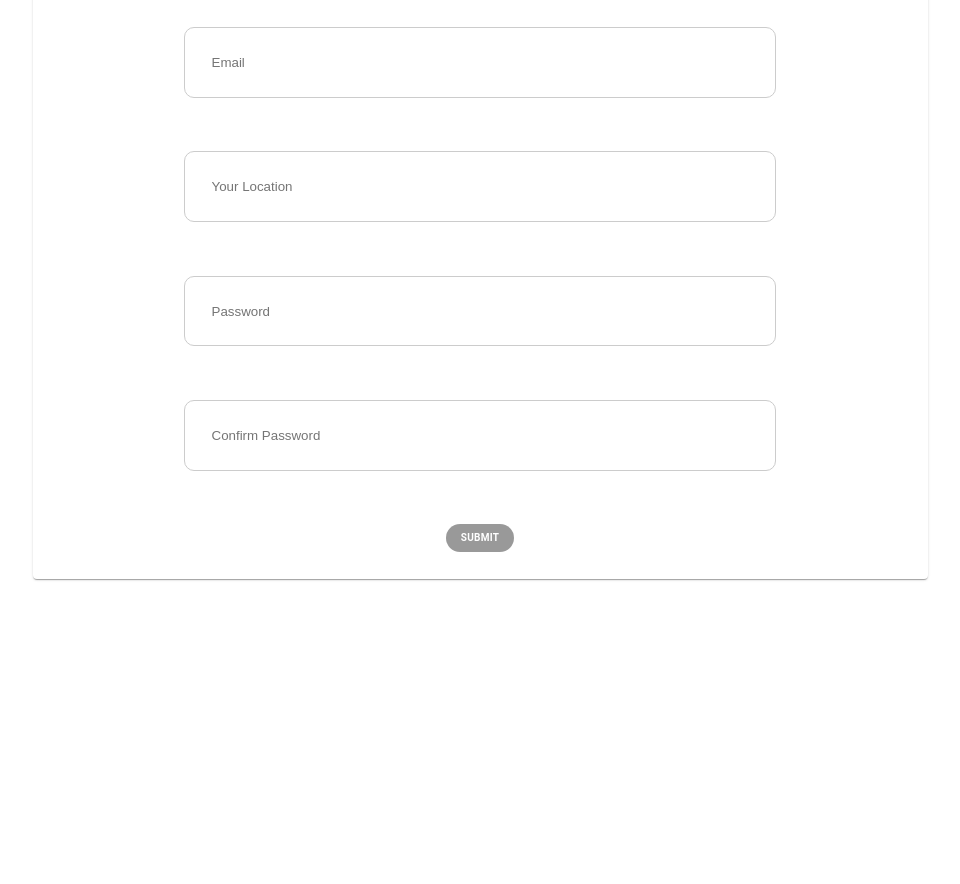
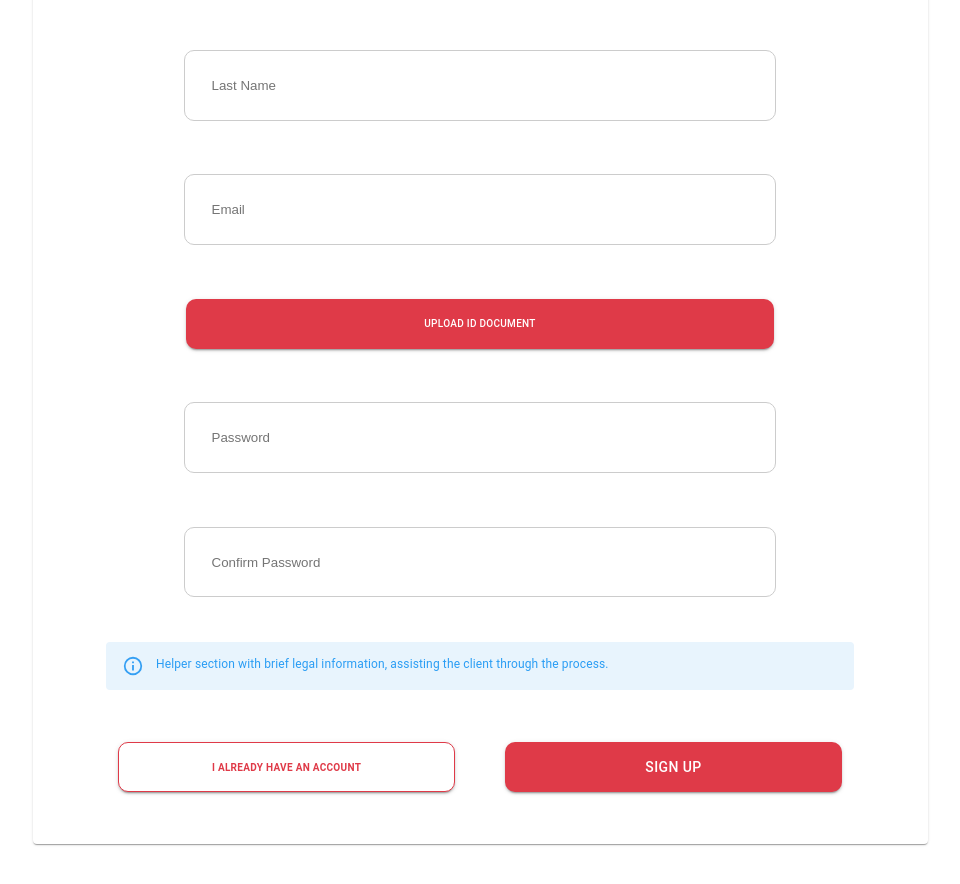
Before and after one commit to BCIT-SSD-2020-21/industry-project-checkmarks, a React (Create React App) app: page /Register in a window 1280 px wide. Shown: the part 880-1764 px from the top of the page, without its empty margins (160-1120 px from the left). Before the commit the page ends 1523 px from the top, so only its background shows below. Built offline with nearby package versions, Linux system fonts and the light colour scheme.

Commit message:
edit context of the form

```diff
--- a/package.json
+++ b/package.json
@@ -5,6 +5,7 @@
   "dependencies": {
     "@material-ui/core": "^4.11.3",
     "@material-ui/icons": "^4.11.2",
+    "@material-ui/lab": "^4.0.0-alpha.57",
     "@testing-library/jest-dom": "^5.11.10",
     "@testing-library/react": "^11.2.6",
     "@testing-library/user-event": "^12.8.3",
--- a/src/components/RegisterPage/IndividualForm.js
+++ b/src/components/RegisterPage/IndividualForm.js
@@ -1,27 +1,15 @@
 import React from 'react';
 import { makeStyles } from '@material-ui/core/styles';
-import { Button, FormControl, Input } from '@material-ui/core';
+import { Button, FormControl } from '@material-ui/core';
+import Alert from '@material-ui/lab/Alert';
 
-export default function IndividualForm({
-  user,
-  setUser,
-  handleErrors,
-  setErrorMsgs,
-}) {
+export default function IndividualForm({ user, setUser }) {
   const classes = useStyles();
 
-  //handle register
+  //handle register as individual
   const handleRegister = async (event) => {
     event.preventDefault();
-    // Check user input errors before access the database
-    const errors = handleErrors();
-    if (errors.length > 0) {
-      setErrorMsgs(errors);
-      setTimeout(() => setErrorMsgs([]), 5000);
-      return;
-    } else {
-      setErrorMsgs([]);
-    }
+    alert('Successfully register');
   };
 
   return (
@@ -29,7 +17,22 @@ export default function IndividualForm({
       <FormControl fullWidth={true}>
         <input
           className={classes.input}
-          placeholder="Name"
+          placeholder="First Name"
+          type="text"
+          value={user.name}
+          autoComplete="on"
+          onChange={(e) =>
+            setUser({
+              ...user,
+              name: e.target.value,
+            })
+          }
+        />
+      </FormControl>
+      <FormControl fullWidth={true}>
+        <input
+          className={classes.input}
+          placeholder="Last Name"
           type="text"
           value={user.name}
           autoComplete="on"
@@ -55,21 +58,15 @@ export default function IndividualForm({
             })
           }
         />
-      </FormControl>
-      <FormControl fullWidth={true}>
-        <input
-          className={classes.input}
-          placeholder="Your Location"
-          type="text"
-          value={user.address}
-          autoComplete="on"
-          onChange={(e) =>
-            setUser({
-              ...user,
-              address: e.target.value,
-            })
-          }
-        />
+        <div className={classes.uploadButtonContainer}>
+          <Button
+            type="submit"
+            variant="contained"
+            className={classes.uploadButton}
+          >
+            Upload ID Document
+          </Button>
+        </div>
       </FormControl>
       <FormControl fullWidth={true}>
         <input
@@ -101,13 +98,24 @@ export default function IndividualForm({
           }
         />
       </FormControl>
-      <div className={classes.button}>
+      <Alert severity="info" className={classes.alert}>
+        Helper section with brief legal information, assisting the client
+        through the process.
+      </Alert>
+      <div className={classes.submitButtonContainer}>
         <Button
           type="submit"
-          variant="outlined"
+          variant="contained"
+          className={classes.haveAccountButton}
+        >
+          I already have an account
+        </Button>
+        <Button
+          type="submit"
+          variant="contained"
           className={classes.submitButton}
         >
-          Submit
+          Sign Up
         </Button>
       </div>
     </form>
@@ -126,18 +134,50 @@ const useStyles = makeStyles((theme) => ({
     },
     border: '1px solid #ccc',
   },
-  button: {
+  uploadButtonContainer: {
+    display: 'flex',
+    alignItems: 'center',
+    justifyContent: 'center',
+    margin: '3%',
+  },
+  uploadButton: {
+    backgroundColor: '#df3a48',
+    color: '#FFF',
+    width: '70%',
+    height: '50px',
+    borderRadius: '10px',
+    fontSize: '10px',
+  },
+  submitButtonContainer: {
     display: 'flex',
     alignItems: 'center',
     justifyContent: 'center',
     margin: '3%',
   },
   submitButton: {
+    backgroundColor: '#df3a48',
     color: '#FFF',
+    width: '20%',
+    width: '40%',
+    height: '50px',
+    margin: '3%',
+    borderRadius: '10px',
+  },
+  haveAccountButton: {
+    color: '#df3a48',
+    backgroundColor: '#FFF',
     fontWeight: 'bold',
-    borderRadius: '20px',
+    width: '40%',
+    height: '50px',
     fontSize: '10px',
-    border: 'none',
-    backgroundColor: 'rgba(0,0,0,0.4)',
+    margin: '3%',
+    borderRadius: '10px',
+    border: '1px solid #df3a48',
+  },
+  alert: {
+    width: '80%',
+    margin: '2% auto',
+    color: '#2a9df4',
+    fontSize: '12px',
   },
 }));
--- a/src/components/RegisterPage/OrganizationForm.js
+++ b/src/components/RegisterPage/OrganizationForm.js
@@ -1,27 +1,15 @@
 import React from 'react';
 import { makeStyles } from '@material-ui/core/styles';
-import { Button, FormControl, Input } from '@material-ui/core';
+import { Button, FormControl } from '@material-ui/core';
+import Alert from '@material-ui/lab/Alert';
 
-export default function OrganizationForm({
-  user,
-  setUser,
-  handleErrors,
-  setErrorMsgs,
-}) {
+export default function IndividualForm({ user, setUser }) {
   const classes = useStyles();
 
-  //handle register
+  //handle register as organzational
   const handleRegister = async (event) => {
     event.preventDefault();
-    // Check user input errors before access the database
-    const errors = handleErrors();
-    if (errors.length > 0) {
-      setErrorMsgs(errors);
-      setTimeout(() => setErrorMsgs([]), 5000);
-      return;
-    } else {
-      setErrorMsgs([]);
-    }
+    alert('Successfully register');
   };
 
   return (
@@ -29,7 +17,37 @@ export default function OrganizationForm({
       <FormControl fullWidth={true}>
         <input
           className={classes.input}
-          placeholder="Name"
+          placeholder="First Name"
+          type="text"
+          value={user.name}
+          autoComplete="on"
+          onChange={(e) =>
+            setUser({
+              ...user,
+              name: e.target.value,
+            })
+          }
+        />
+      </FormControl>
+      <FormControl fullWidth={true}>
+        <input
+          className={classes.input}
+          placeholder="Last Name"
+          type="text"
+          value={user.name}
+          autoComplete="on"
+          onChange={(e) =>
+            setUser({
+              ...user,
+              name: e.target.value,
+            })
+          }
+        />
+      </FormControl>
+      <FormControl fullWidth={true}>
+        <input
+          className={classes.input}
+          placeholder="Organization Name"
           type="text"
           value={user.name}
           autoComplete="on"
@@ -55,21 +73,15 @@ export default function OrganizationForm({
             })
           }
         />
-      </FormControl>
-      <FormControl fullWidth={true}>
-        <input
-          className={classes.input}
-          placeholder="Your Location"
-          type="text"
-          value={user.address}
-          autoComplete="on"
-          onChange={(e) =>
-            setUser({
-              ...user,
-              address: e.target.value,
-            })
-          }
-        />
+        <div className={classes.uploadButtonContainer}>
+          <Button
+            type="submit"
+            variant="contained"
+            className={classes.uploadButton}
+          >
+            Upload ID Document
+          </Button>
+        </div>
       </FormControl>
       <FormControl fullWidth={true}>
         <input
@@ -101,13 +113,24 @@ export default function OrganizationForm({
           }
         />
       </FormControl>
-      <div className={classes.button}>
+      <Alert severity="info" className={classes.alert}>
+        Helper section with brief legal information, assisting the client
+        through the process.
+      </Alert>
+      <div className={classes.submitButtonContainer}>
         <Button
           type="submit"
-          variant="outlined"
+          variant="contained"
+          className={classes.haveAccountButton}
+        >
+          I already have an account
+        </Button>
+        <Button
+          type="submit"
+          variant="contained"
           className={classes.submitButton}
         >
-          Submit
+          Sign Up
         </Button>
       </div>
     </form>
@@ -126,18 +149,50 @@ const useStyles = makeStyles((theme) => ({
     },
     border: '1px solid #ccc',
   },
-  button: {
+  uploadButtonContainer: {
+    display: 'flex',
+    alignItems: 'center',
+    justifyContent: 'center',
+    margin: '3%',
+  },
+  uploadButton: {
+    backgroundColor: '#df3a48',
+    color: '#FFF',
+    width: '70%',
+    height: '50px',
+    borderRadius: '10px',
+    fontSize: '10px',
+  },
+  submitButtonContainer: {
     display: 'flex',
     alignItems: 'center',
     justifyContent: 'center',
     margin: '3%',
   },
   submitButton: {
+    backgroundColor: '#df3a48',
     color: '#FFF',
+    width: '20%',
+    width: '40%',
+    height: '50px',
+    margin: '3%',
+    borderRadius: '10px',
+  },
+  haveAccountButton: {
+    color: '#df3a48',
+    backgroundColor: '#FFF',
     fontWeight: 'bold',
-    borderRadius: '20px',
+    width: '40%',
+    height: '50px',
     fontSize: '10px',
-    border: 'none',
-    backgroundColor: 'rgba(0,0,0,0.4)',
+    margin: '3%',
+    borderRadius: '10px',
+    border: '1px solid #df3a48',
+  },
+  alert: {
+    width: '80%',
+    margin: '2% auto',
+    color: '#2a9df4',
+    fontSize: '12px',
   },
 }));
--- a/src/layouts/Register.js
+++ b/src/layouts/Register.js
@@ -8,11 +8,11 @@ import OrganizationForm from '../components/RegisterPage/OrganizationForm';
 
 export default function Register() {
   const classes = useStyles();
-  const [errorMsgs, setErrorMsgs] = useState([]);
   const [user, setUser] = useState({
-    name: '',
+    firstName: '',
+    lastName: '',
+    organizationName: '',
     email: '',
-    address: '',
     password: '',
     confirmPassword: '',
   });
@@ -21,45 +21,6 @@ export default function Register() {
   const [tabValue, setTabValue] = useState(0);
   const handleTabChange = (_, newValue) => {
     setTabValue(newValue);
-  };
-
-  // Handle errors function
-  const handleErrors = () => {
-    let tempArr = [];
-
-    //Password length validation;
-    if (user.password.length < 8) {
-      tempArr.push('Password needs to be a minimum of 8 characters');
-    }
-
-    // Uppercase validation
-    let upperCase = new RegExp(/^(?=.*[A-Z])/);
-    if (!upperCase.test(user.password)) {
-      tempArr.push('Password needs an UPPERCASE letter');
-    }
-
-    //Lowercase validation
-    let lowerCase = new RegExp(/^(?=.*[a-z])/);
-    if (!lowerCase.test(user.password)) {
-      tempArr.push('Password needs an lowercase letter');
-    }
-    //Number validation
-    let digits = new RegExp(/^(?=.*[0-9])/);
-    if (!digits.test(user.password)) {
-      tempArr.push('Password needs to include a number');
-    }
-    //Special character validaton
-    let special = new RegExp(/^(?=.*?[#?!@$%^&*-])/);
-    if (!special.test(user.password)) {
-      tempArr.push('Password needs to include a special character');
-    }
-
-    //Password match validation
-    if (user.password !== user.confirmPassword) {
-      tempArr.push('Password & Confirm Password does not match');
-    }
-
-    return tempArr;
   };
 
   return (
@@ -71,7 +32,7 @@ export default function Register() {
         <img src={logo} alt="Logo" />
       </div>
       <Typography className={classes.title}>Sign up</Typography>
-      <Card>
+      <Card className={classes.card}>
         <Typography className={classes.question}>
           Are you registering as an individual or representing an organization?
         </Typography>
@@ -92,22 +53,11 @@ export default function Register() {
           </Tabs>
 
           {tabValue === 0 ? (
-            /////////////////////////////// Login /////////////////////////////////////////////
-            <IndividualForm
-              user={user}
-              setUser={setUser}
-              handleErrors={handleErrors}
-              setErrorMsgs={setErrorMsgs}
-            />
+            /////////////////////////////// Register for individual /////////////////////////////////////////////
+            <IndividualForm user={user} setUser={setUser} />
           ) : (
-            /////////////////////////////// Register ////////////////////////////////////////////
-            <OrganizationForm
-              user={user}
-              setUser={setUser}
-              handleErrors={handleErrors}
-              errorMsgs={errorMsgs}
-              setErrorMsgs={setErrorMsgs}
-            />
+            /////////////////////////////// Register for organization ////////////////////////////////////////////
+            <OrganizationForm user={user} setUser={setUser} />
           )}
         </div>
       </Card>
@@ -134,6 +84,9 @@ const useStyles = makeStyles((theme) => ({
   logo: {
     marginTop: '15%',
   },
+  card: {
+    margin: '2%',
+  },
   formContainer: {
     marginTop: '5%',
   },
```
Also changed, not shown: 1 other file (tests, documents, lock files or other folders).
